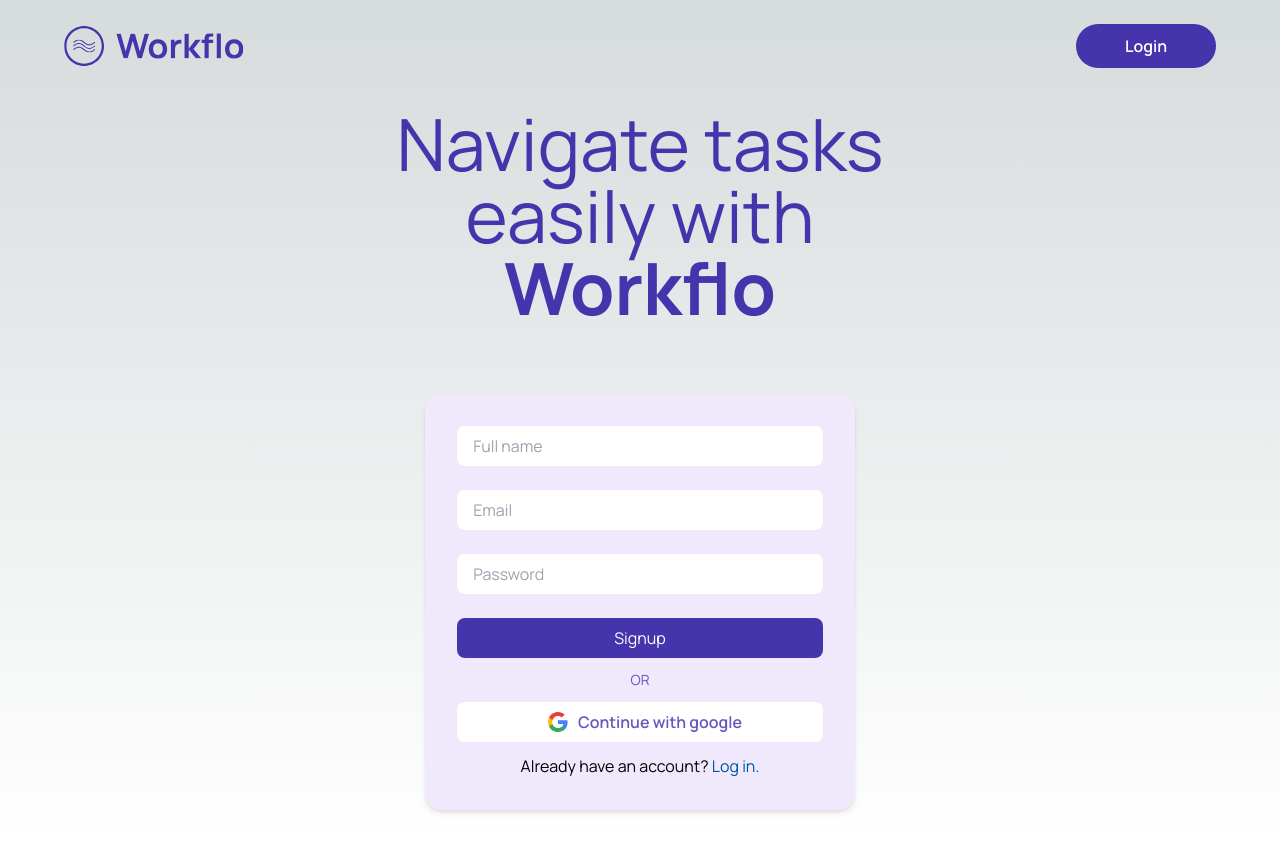
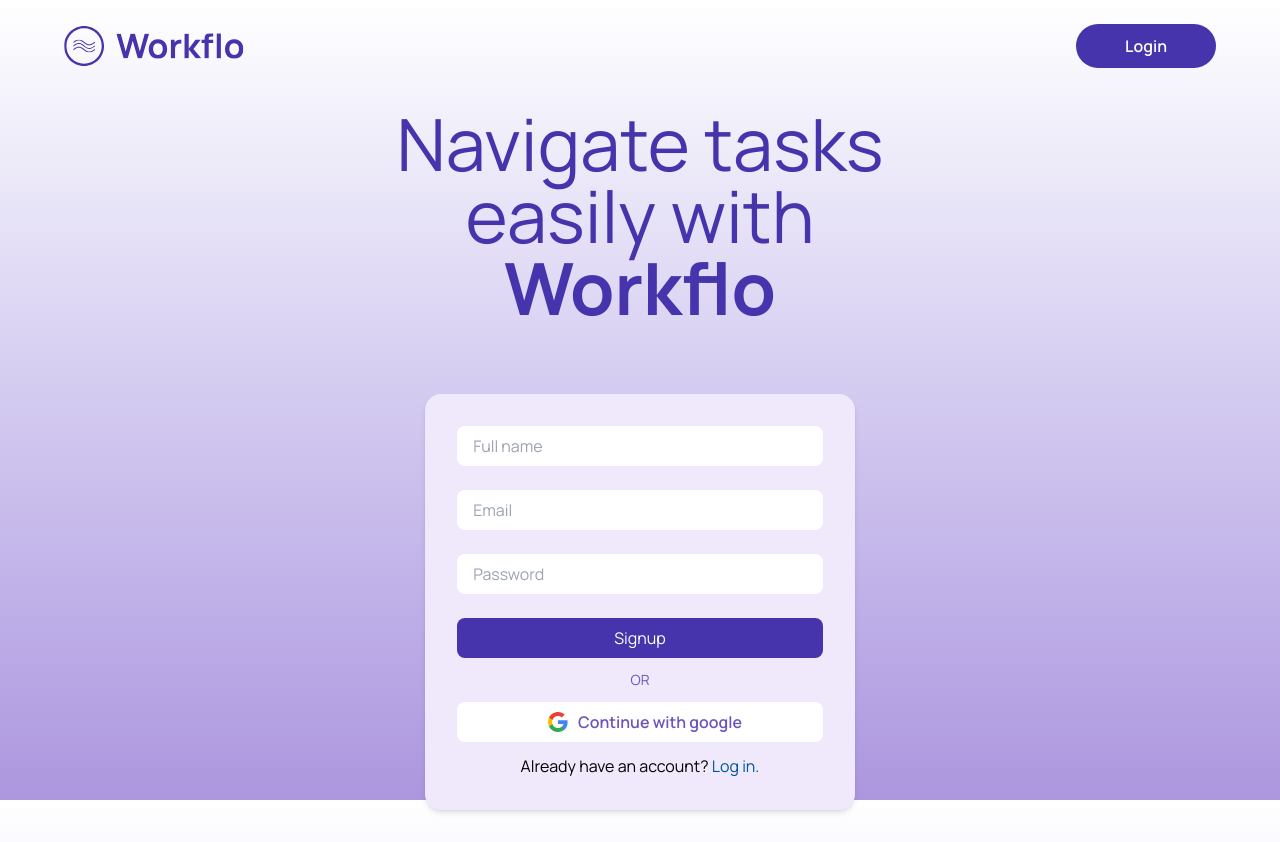
Before and after one commit to raunak42/worklfo, a Next.js app: page / in a window 1280 px wide. Built offline with nearby package versions, Linux system fonts and the light colour scheme.

Commit message:
Body color set to gradient.

```diff
--- a/src/app/globals.css
+++ b/src/app/globals.css
@@ -2,32 +2,8 @@
 @tailwind components;
 @tailwind utilities;
 
-:root {
-  --foreground-rgb: 0, 0, 0;
-  --background-start-rgb: 214, 219, 220;
-  --background-end-rgb: 255, 255, 255;
-}
-
-@media (prefers-color-scheme: dark) {
-  :root {
-    --foreground-rgb: 255, 255, 255;
-    --background-start-rgb: 0, 0, 0;
-    --background-end-rgb: 0, 0, 0;
+body {
+    background-image: linear-gradient(to top, #ac96de, #bfb0e8, #d3caf0, #e9e5f8, #ffffff);
+    background-attachment: fixed;
+    min-height: 100vh;
   }
-}
-
-body {
-  color: rgb(var(--foreground-rgb));
-  background: linear-gradient(
-      to bottom,
-      transparent,
-      rgb(var(--background-end-rgb))
-    )
-    rgb(var(--background-start-rgb));
-}
-
-@layer utilities {
-  .text-balance {
-    text-wrap: balance;
-  }
-}
```
